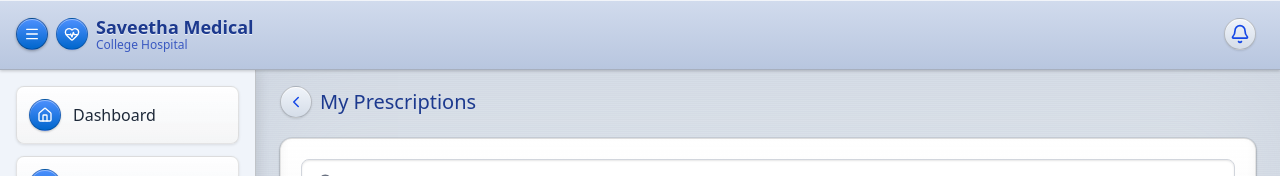
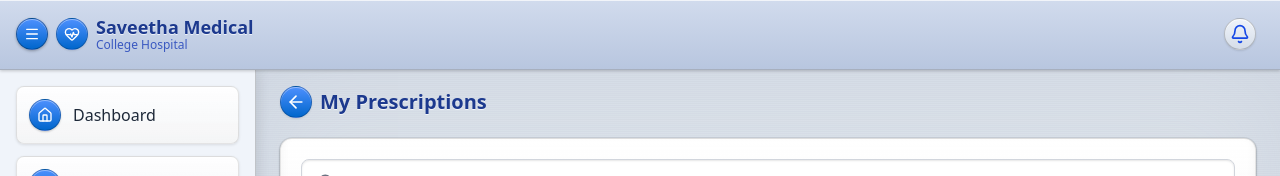
Before and after one commit to Mukunthan-A-R/simats-medical-client, a React (Vite) app: page /patient/prescriptions/1 in a window 1280 px wide. Shown: the top 176 px of the page. Built offline with nearby package versions, Linux system fonts and the light colour scheme; no server answers; sample sign-in values are in the browser's storage.

Commit message:
Patient Prescription Component

```diff
--- a/src/pages/patient/PatientPrescription.jsx
+++ b/src/pages/patient/PatientPrescription.jsx
@@ -5,6 +5,7 @@ import { useQuery } from "@tanstack/react-query";
 import { fetchPatientById } from "../../services/patientService";
 import { fetchPatientMedications } from "../../services/patient/fetchPatientMedications";
 import PrescriptionDataComponent from "../../components/patient/prescription/PrescriptionDataComponent";
+import PageHeader from "../../components/header/PageHeader";
 
 const PatientPrescription = () => {
   const navigate = useNavigate();
@@ -41,28 +42,17 @@ const PatientPrescription = () => {
   if (isLoading) return <p className="p-4 text-amber-500">Loading ...</p>;
   if (isError)
     return (
-      <p className="p-4 text-red-500">Error loading prescriptions Data !</p>
+      <div className="p-4">
+        <PageHeader title={"My Prescriptions"} />
+        <p className="pt-4 text-red-500">Error loading prescriptions Data !</p>
+      </div>
     );
 
   const patientMedicationData = patientMedicationData1?.data;
 
   return (
     <div className="px-6 py-4">
-      <div className="flex flex-row items-center">
-        <button
-          className={`mr-2 w-8 h-8 flex items-center justify-center rounded-full       `}
-          onClick={() => navigate(-1)}
-          style={{
-            background: "linear-gradient(to bottom, #f0f4fa, #d5dde8)",
-            border: "1px solid rgba(0,0,0,0.2)",
-            boxShadow:
-              "0 1px 2px rgba(0,0,0,0.1), inset 0 1px 0 rgba(255,255,255,0.8)",
-          }}
-        >
-          <ChevronLeftIcon size={18} className="text-blue-700" />
-        </button>
-        <h2 className="text-xl text-blue-900 font-medium">My Prescriptions</h2>
-      </div>
+      <PageHeader title={"My Prescriptions"} />
 
       {/* Search and Filter */}
       <div
```
